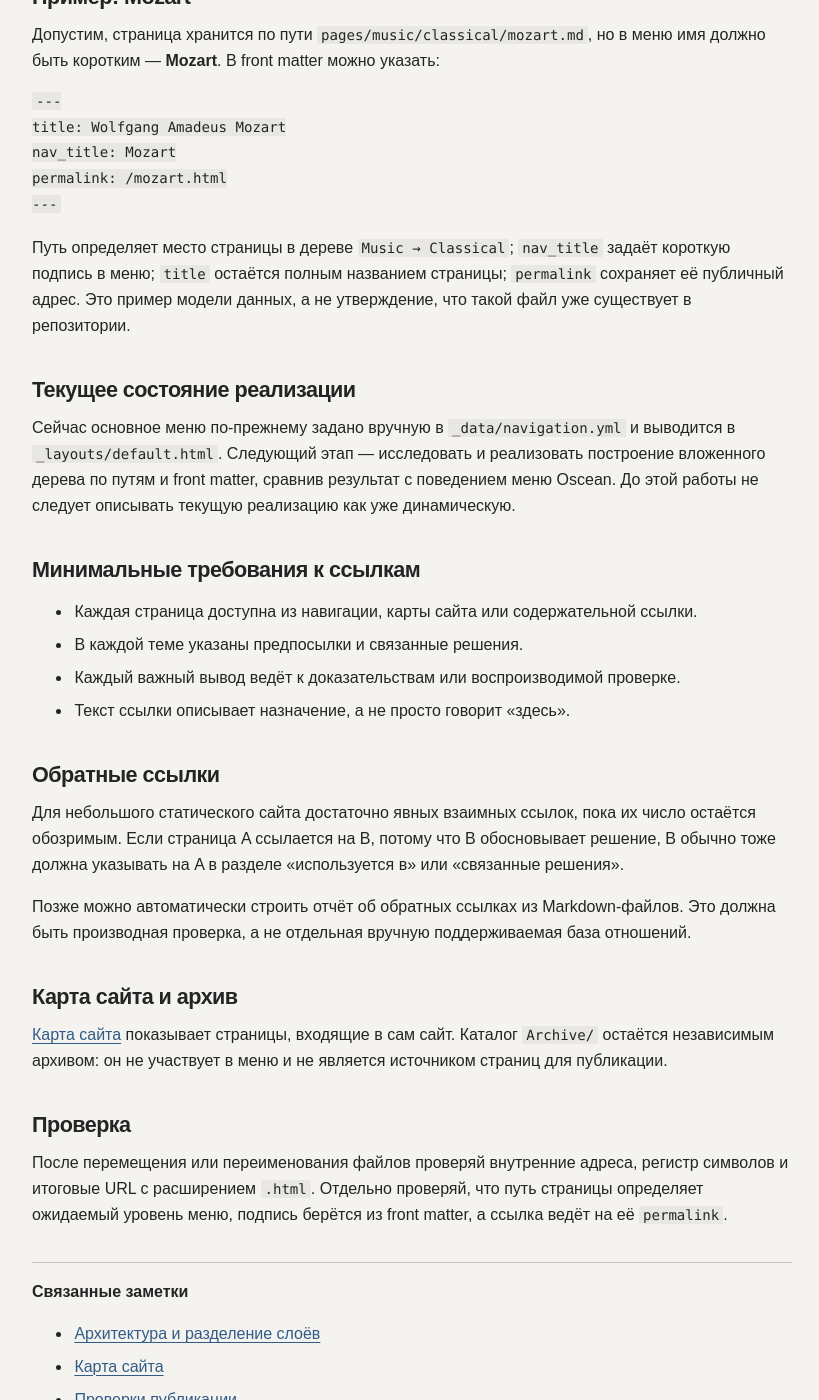
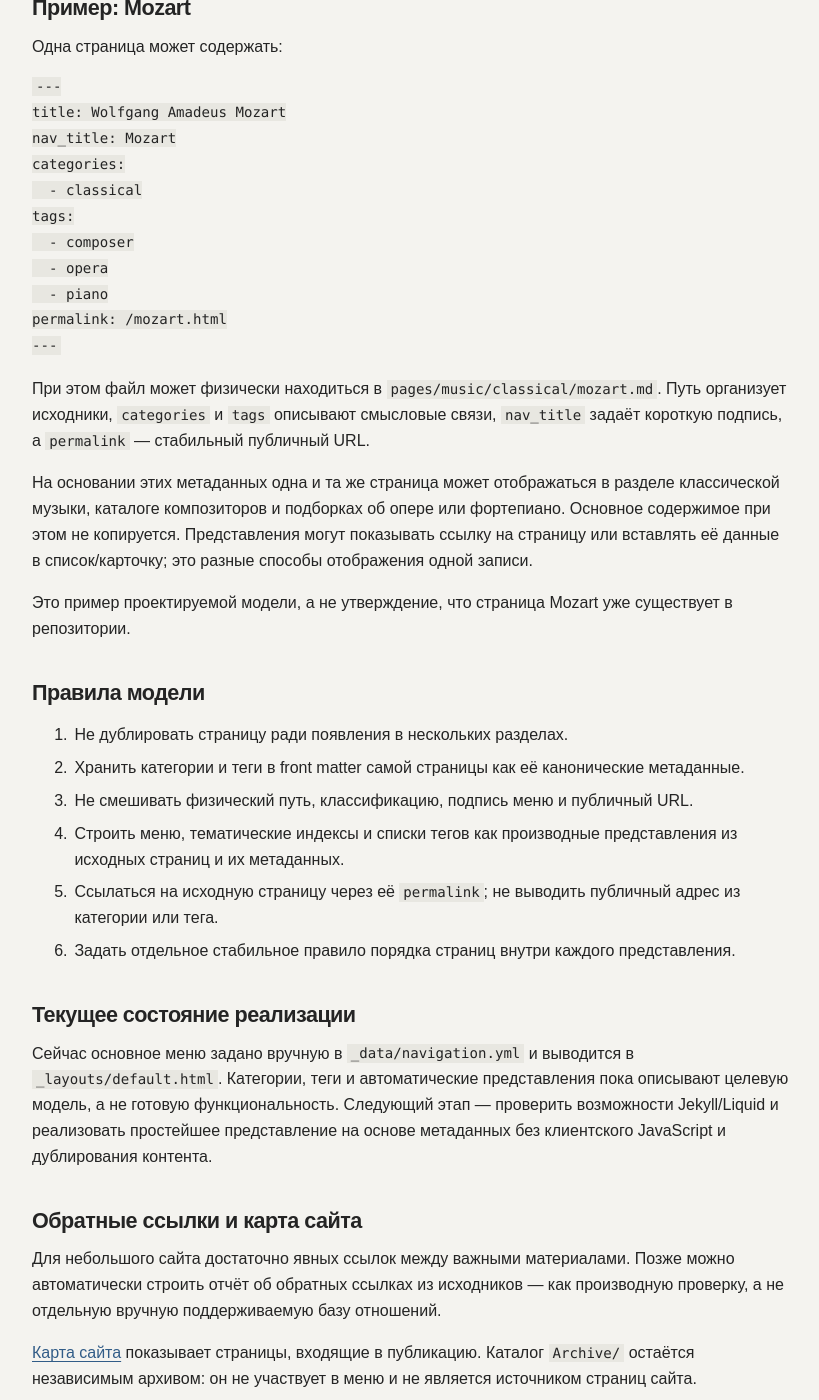
Before and after one commit to devAItester/aishare, a Jekyll site: the page built from pages/03-navigation/index.md, in a window 1280 px wide and 1400 px high, scrolled down 869 px. Shown: the whole window, without its empty margins (88-907 px from the left). Built offline with Jekyll 4.4.1, drawn with Linux system fonts in a browser that asks for light colours; some of the changed text lies outside the part shown.

Commit message:
Clarify metadata-driven content views

````diff
--- a/pages/03-navigation/index.md
+++ b/pages/03-navigation/index.md
@@ -1,7 +1,7 @@
 ---
 layout: default
 title: Навигация и связи
-description: Модель меню по файловым путям и метаданным страниц.
+description: Модель навигации, категорий, тегов и представлений страниц.
 permalink: /navigation.html
 section: 03 / Связи
 related:
@@ -12,54 +12,58 @@
   - title: Проверки публикации
     url: publishing.html
 ---
-# Путь задаёт место, метаданные — подпись.
+# Содержимое хранится один раз, представлений может быть много.
 
-Навигация должна выводиться из структуры содержимого, а не поддерживаться как второй вручную составляемый перечень всех страниц. При этом физический путь, подпись пункта меню и публичный URL — три разных значения.
+Навигация — не отдельный список всех страниц, который нужно вручную поддерживать параллельно с содержимым. Страница хранится в одном месте, её front matter описывает свойства и классификацию, а шаблоны используют эти данные для разных представлений.
 
-## Принятая модель
+## Разделяем источник данных и представления
 
-- **Путь файла** определяет, к какому разделу относится страница и на каком уровне вложенности она появляется в дереве меню.
-- **Front matter** задаёт человекочитаемые метаданные страницы. Для подписи пункта меню можно использовать отдельное поле `nav_title`; если его нет, шаблон может использовать `title`.
-- **`permalink`** определяет публичный URL и не должен выводиться из пути автоматически, если нам важно сохранить стабильные адреса с расширением `.html`.
-- **Порядок соседних пунктов** — отдельное правило. Сам путь задаёт иерархию, но сам по себе не гарантирует желаемый порядок; порядок нужно определить явно и последовательно, например через `nav_order` или соглашение об именовании.
+- **Файл страницы** — единственное место хранения основного содержимого.
+- **Путь файла** — физическая организация исходников; он может выражать основную иерархию, но не обязан описывать все тематические связи страницы.
+- **Front matter** — метаданные страницы: заголовок, подпись в навигации, категории, теги и публичный URL.
+- **Шаблоны и правила выборки** — решают, где показывать страницу и как её подписывать: в меню, тематическом разделе, каталоге персон, подборке по тегу или блоке связанных материалов.
 
-Таким образом, файловая структура служит источником иерархии, front matter — источником подписей и метаданных, а шаблон строит из них представление меню. Эти роли не следует смешивать.
+Категории выражают относительно устойчивую классификацию; теги позволяют связывать материалы по сквозным темам. Точные правила и словарь категорий нужно поддерживать согласованно, чтобы похожие значения не плодились под разными именами.
 
 ## Пример: Mozart
 
-Допустим, страница хранится по пути `pages/music/classical/mozart.md`, но в меню имя должно быть коротким — **Mozart**. В front matter можно указать:
+Одна страница может содержать:
 
 ```yaml
 ---
 title: Wolfgang Amadeus Mozart
 nav_title: Mozart
+categories:
+  - classical
+tags:
+  - composer
+  - opera
+  - piano
 permalink: /mozart.html
 ---
 ```
 
-Путь определяет место страницы в дереве `Music → Classical`; `nav_title` задаёт короткую подпись в меню; `title` остаётся полным названием страницы; `permalink` сохраняет её публичный адрес. Это пример модели данных, а не утверждение, что такой файл уже существует в репозитории.
+При этом файл может физически находиться в `pages/music/classical/mozart.md`. Путь организует исходники, `categories` и `tags` описывают смысловые связи, `nav_title` задаёт короткую подпись, а `permalink` — стабильный публичный URL.
+
+На основании этих метаданных одна и та же страница может отображаться в разделе классической музыки, каталоге композиторов и подборках об опере или фортепиано. Основное содержимое при этом не копируется. Представления могут показывать ссылку на страницу или вставлять её данные в список/карточку; это разные способы отображения одной записи.
+
+Это пример проектируемой модели, а не утверждение, что страница Mozart уже существует в репозитории.
+
+## Правила модели
+
+1. Не дублировать страницу ради появления в нескольких разделах.
+2. Хранить категории и теги в front matter самой страницы как её канонические метаданные.
+3. Не смешивать физический путь, классификацию, подпись меню и публичный URL.
+4. Строить меню, тематические индексы и списки тегов как производные представления из исходных страниц и их метаданных.
+5. Ссылаться на исходную страницу через её `permalink`; не выводить публичный адрес из категории или тега.
+6. Задать отдельное стабильное правило порядка страниц внутри каждого представления.
 
 ## Текущее состояние реализации
 
-Сейчас основное меню по-прежнему задано вручную в `_data/navigation.yml` и выводится в `_layouts/default.html`. Следующий этап — исследовать и реализовать построение вложенного дерева по путям и front matter, сравнив результат с поведением меню Oscean. До этой работы не следует описывать текущую реализацию как уже динамическую.
+Сейчас основное меню задано вручную в `_data/navigation.yml` и выводится в `_layouts/default.html`. Категории, теги и автоматические представления пока описывают целевую модель, а не готовую функциональность. Следующий этап — проверить возможности Jekyll/Liquid и реализовать простейшее представление на основе метаданных без клиентского JavaScript и дублирования контента.
 
-## Минимальные требования к ссылкам
+## Обратные ссылки и карта сайта
 
-- Каждая страница доступна из навигации, карты сайта или содержательной ссылки.
-- В каждой теме указаны предпосылки и связанные решения.
-- Каждый важный вывод ведёт к доказательствам или воспроизводимой проверке.
-- Текст ссылки описывает назначение, а не просто говорит «здесь».
+Для небольшого сайта достаточно явных ссылок между важными материалами. Позже можно автоматически строить отчёт об обратных ссылках из исходников — как производную проверку, а не отдельную вручную поддерживаемую базу отношений.
 
-## Обратные ссылки
-
-Для небольшого статического сайта достаточно явных взаимных ссылок, пока их число остаётся обозримым. Если страница A ссылается на B, потому что B обосновывает решение, B обычно тоже должна указывать на A в разделе «используется в» или «связанные решения».
-
-Позже можно автоматически строить отчёт об обратных ссылках из Markdown-файлов. Это должна быть производная проверка, а не отдельная вручную поддерживаемая база отношений.
-
-## Карта сайта и архив
-
-[Карта сайта](map.html) показывает страницы, входящие в сам сайт. Каталог `Archive/` остаётся независимым архивом: он не участвует в меню и не является источником страниц для публикации.
-
-## Проверка
-
-После перемещения или переименования файлов проверяй внутренние адреса, регистр символов и итоговые URL с расширением `.html`. Отдельно проверяй, что путь страницы определяет ожидаемый уровень меню, подпись берётся из front matter, а ссылка ведёт на её `permalink`.
+[Карта сайта](map.html) показывает страницы, входящие в публикацию. Каталог `Archive/` остаётся независимым архивом: он не участвует в меню и не является источником страниц сайта.
````
